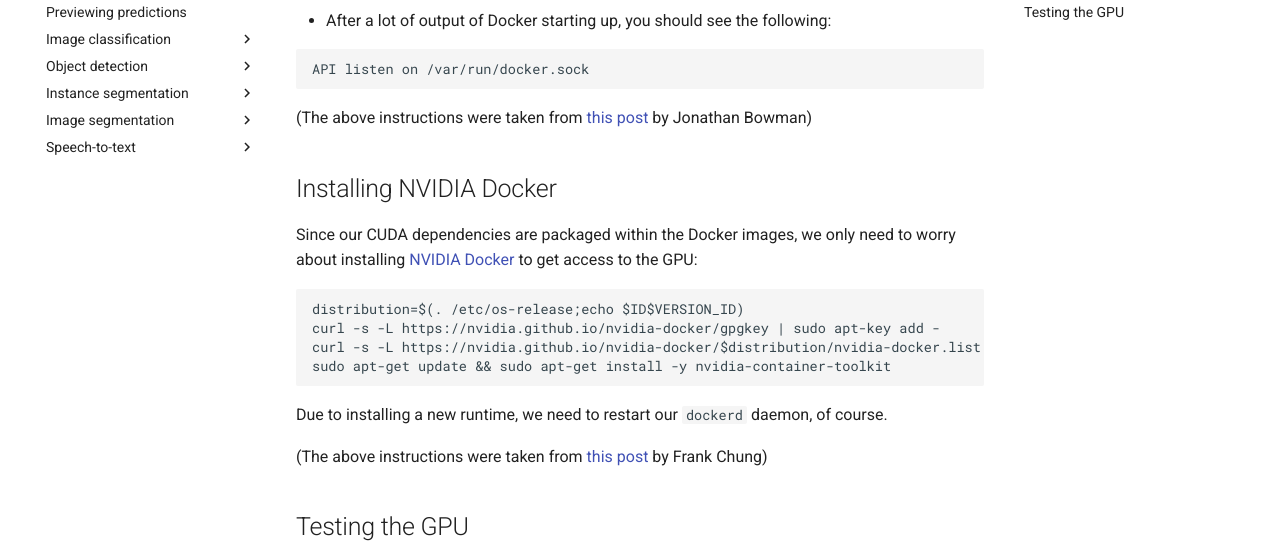
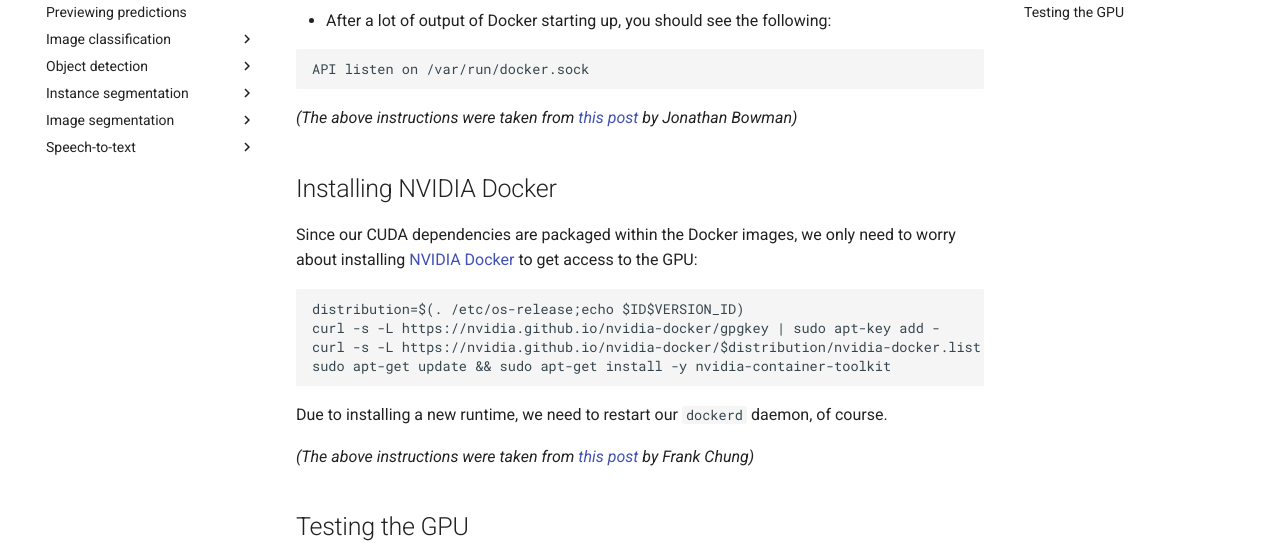
Before and after one commit to waikato-datamining/applied-deep-learning, an MkDocs documentation site: the page built from docs/windows.md, in a window 1280 px wide and 900 px high, scrolled down 864 px. Shown: the part 150-705 px from the top of the window. Built offline with MkDocs 1.6.1 and Material for MkDocs 9.7.7, drawn with Linux system fonts in a browser that asks for light colours; comment, search, counter and statistics services are not loaded.

Commit message:
better highlight of sources

````diff
--- a/docs/windows.md
+++ b/docs/windows.md
@@ -51,7 +51,7 @@
 API listen on /var/run/docker.sock
 ```
 
-(The above instructions were taken from [this post](https://dev.to/bowmanjd/install-docker-on-windows-wsl-without-docker-desktop-34m9) by Jonathan Bowman)
+*(The above instructions were taken from [this post](https://dev.to/bowmanjd/install-docker-on-windows-wsl-without-docker-desktop-34m9) by Jonathan Bowman)*
 
 
 # Installing NVIDIA Docker
@@ -69,7 +69,7 @@
 
 Due to installing a new runtime, we need to restart our `dockerd` daemon, of course.
 
-(The above instructions were taken from [this post](https://medium.com/htc-research-engineering-blog/nvidia-docker-on-wsl2-f891dfe34ab) by Frank Chung)
+*(The above instructions were taken from [this post](https://medium.com/htc-research-engineering-blog/nvidia-docker-on-wsl2-f891dfe34ab) by Frank Chung)*
 
 
 # Testing the GPU
````
